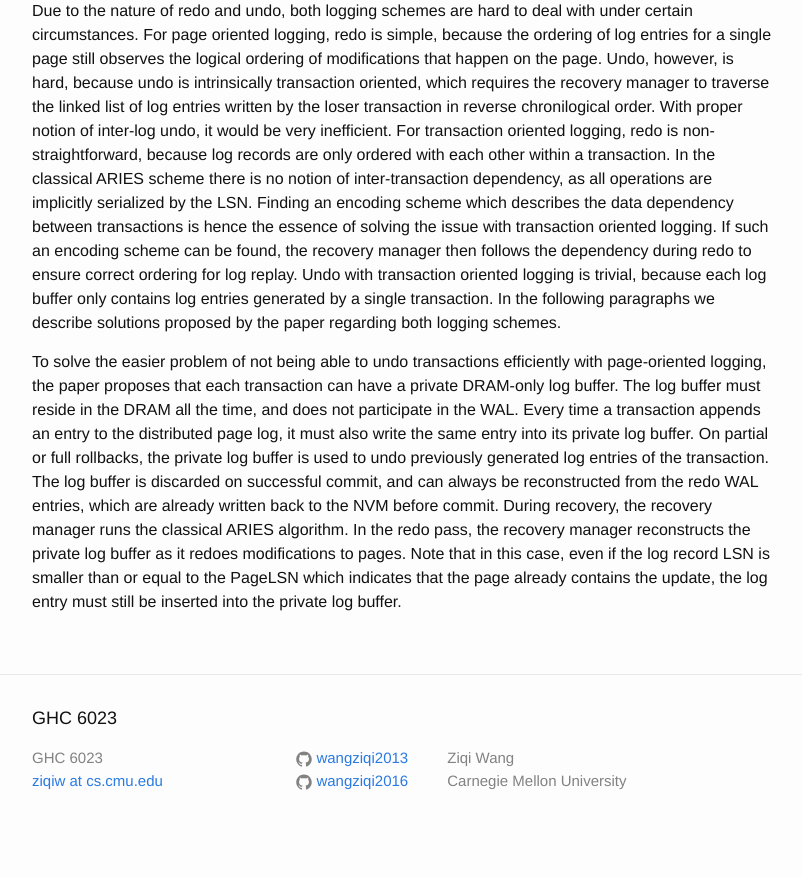
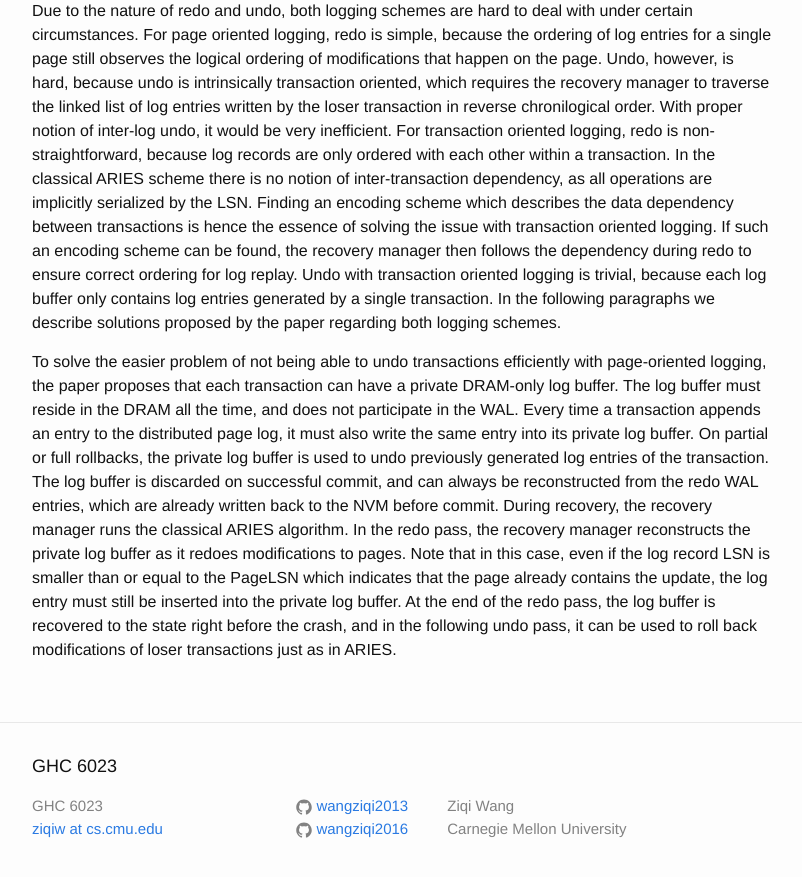
Before and after one commit to wangziqi2013/wangziqi2013.github.io, a Jekyll site: the page built from _posts/2019-02-01-Scalable-Logging_through-Emerging-Non-Volatile-Memory.markdown, in a window 1280 px wide and 900 px high, scrolled down 1792 px. Shown: the top 877 px of the window, without its empty margins (238-1040 px from the left). Built offline with Jekyll 4.4.1, drawn with Linux system fonts in a browser that asks for light colours; before the commit the page ends 2644 px from its top, so only the background shows below that.

Commit message:
Finish private log buffer

```diff
--- a/_posts/2019-02-01-Scalable-Logging_through-Emerging-Non-Volatile-Memory.markdown
+++ b/_posts/2019-02-01-Scalable-Logging_through-Emerging-Non-Volatile-Memory.markdown
@@ -84,4 +84,6 @@ can always be reconstructed from the redo WAL entries, which are already written
 During recovery, the recovery manager runs the classical ARIES algorithm. In the redo pass, the recovery manager
 reconstructs the private log buffer as it redoes modifications to pages. Note that in this case, even if the log record LSN
 is smaller than or equal to the PageLSN which indicates that the page already contains the update, the log entry must
-still be inserted into the private log buffer.
+still be inserted into the private log buffer. At the end of the redo pass, the log buffer is recovered to the state
+right before the crash, and in the following undo pass, it can be used to roll back modifications of loser transactions
+just as in ARIES.
```
